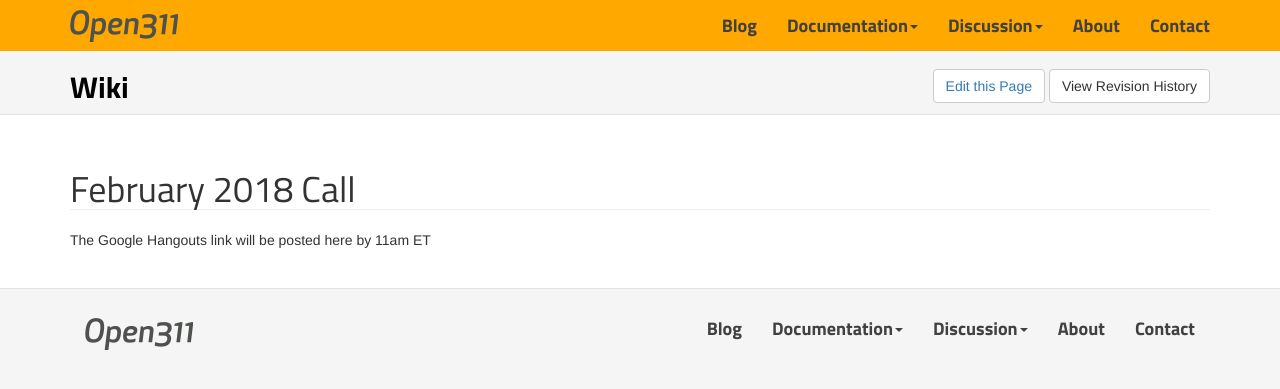
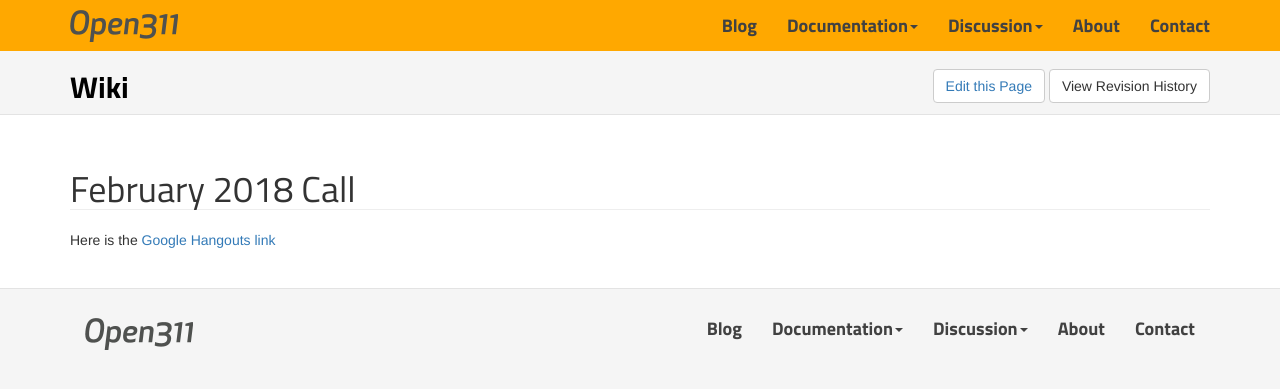
Before and after one commit to open311/open311.github.io, a Jekyll site: the page built from Calls/2018-02.md, in a window 1280 px wide. Shown: the top 389 px of the page. Built offline with Jekyll 4.4.1, drawn with Linux system fonts in a browser that asks for light colours; nearby versions of some CDN libraries.

Commit message:
Update 2018-02.md

```diff
--- a/Calls/2018-02.md
+++ b/Calls/2018-02.md
@@ -3,4 +3,4 @@ title: February 2018 Call
 permalink: /calls/2018-02/
 ---
 
-The Google Hangouts link will be posted here by 11am ET
+Here is the [Google Hangouts link](https://hangouts.google.com/hangouts/_/ygpfhf5idvcp3k3lmdjfqjkagae)
```
